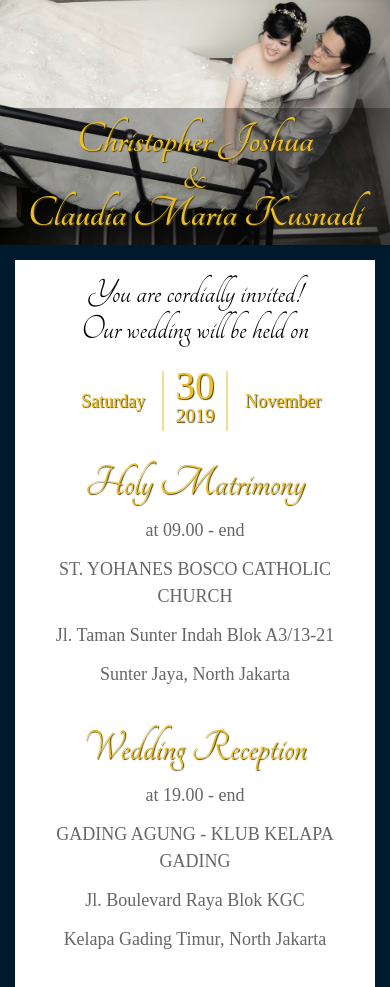
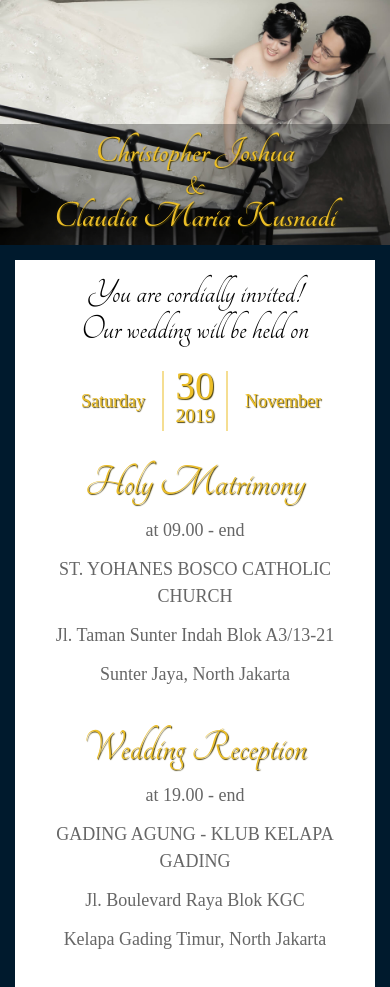
Before and after one commit to christopherjoshua/wedding, a plain HTML site: page index.html in a window 390 px wide. Shown: the top 987 px of the page. Drawn offline with Linux system fonts and the light colour scheme; a web font is replaced by a local one.

Commit message:
Fix font size
Fix font size

```diff
--- a/assets/css/style.css
+++ b/assets/css/style.css
@@ -332,6 +332,11 @@ body
 }
 
 @media(max-width: 640px){
+	.invite-names p
+	{
+		font-size: 2.4rem;
+		font-size: calc(2vw + 2rem)
+	}
 	.container
 	{
 		padding: 0 15px 15px;
```
